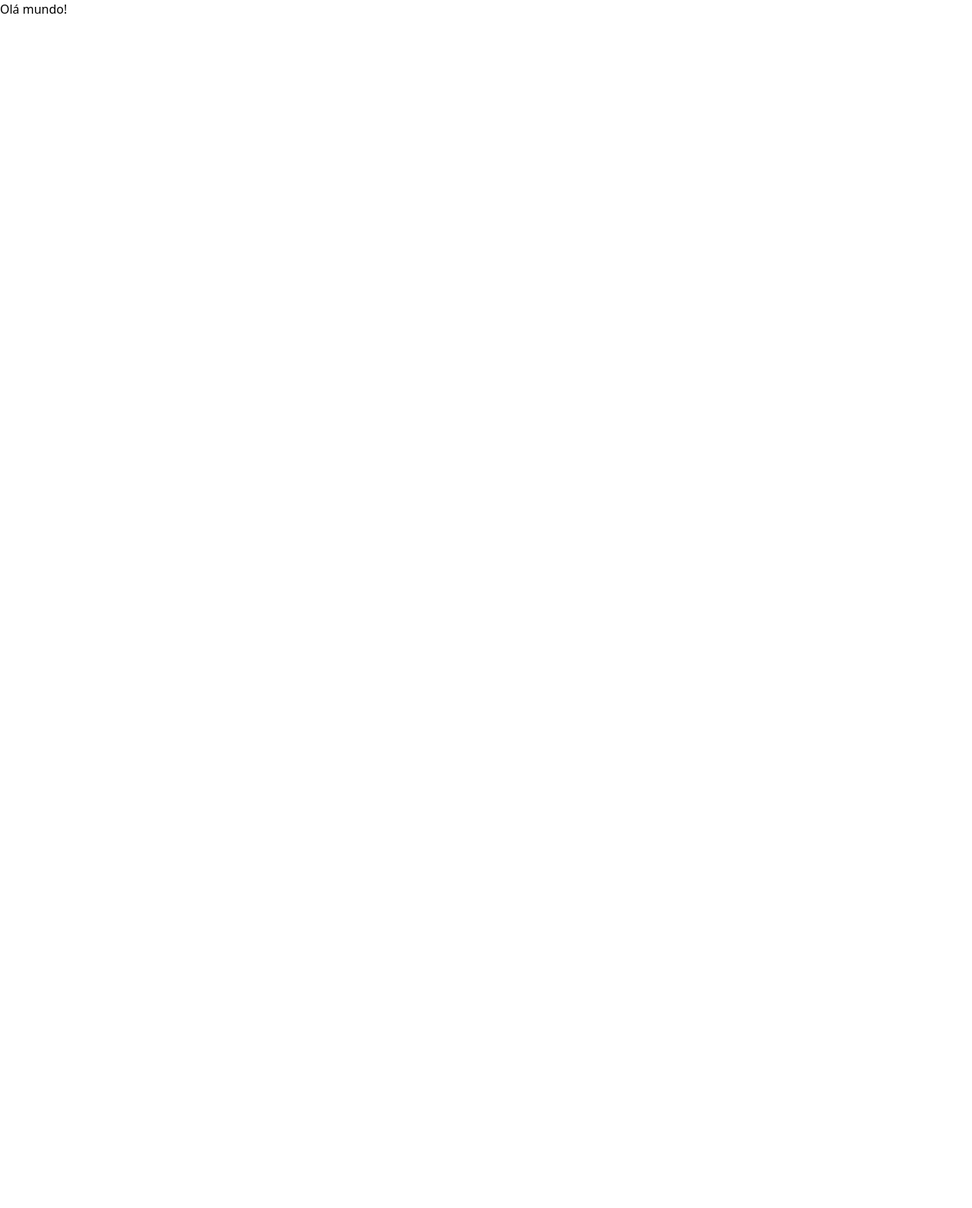
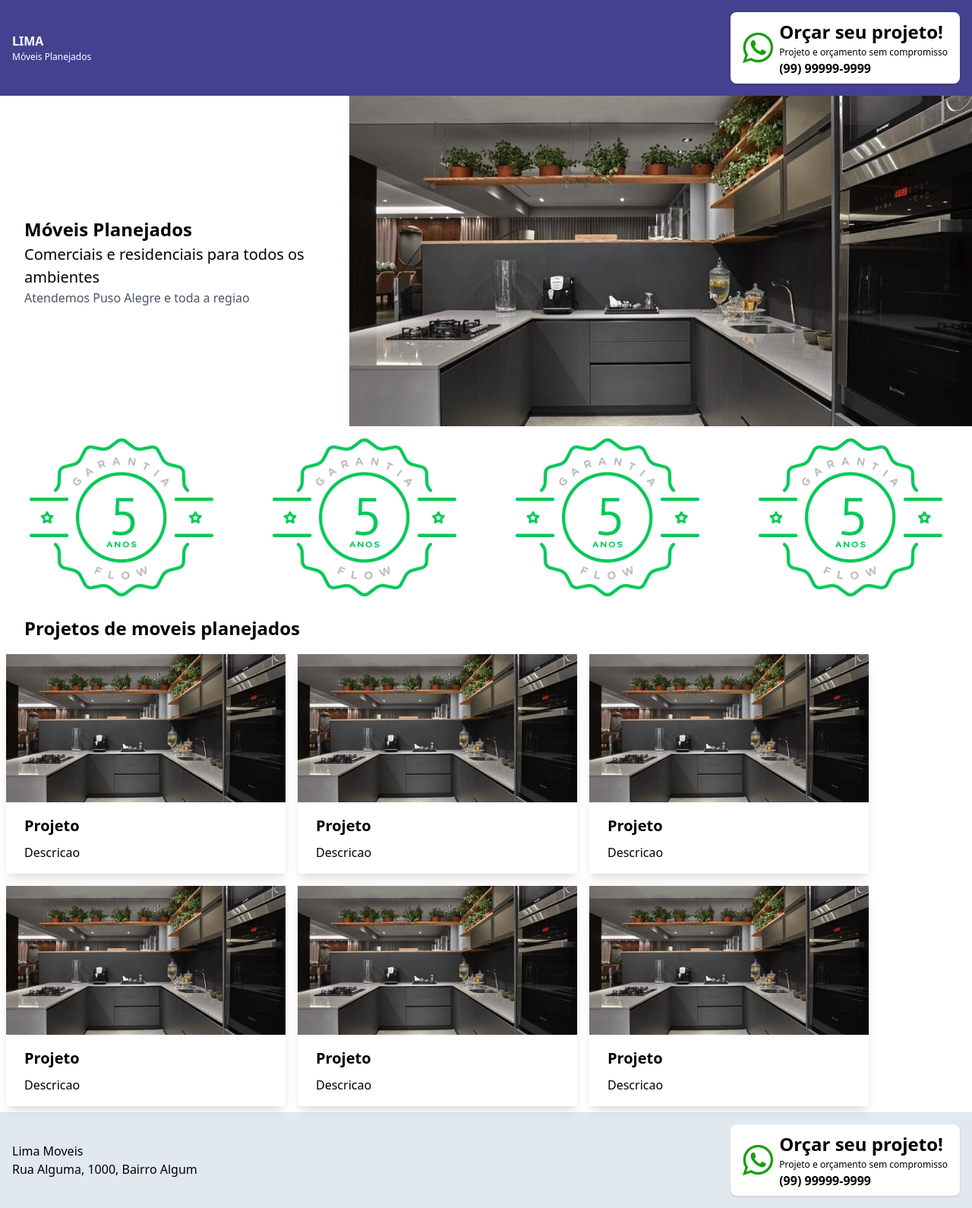
Before and after one commit to chrmartins/limamoveis, a Gatsby site: page / in a window 1280 px wide. Shown: the whole page at 76% size. Before the commit the page ends 800 px from the top, so only its background shows below. Built offline with nearby package versions, Linux system fonts and the light colour scheme; Gatsby itself is replaced by a stand-in of ours.

Commit message:
Iniciando graphql

```diff
--- a/gatsby-config.js
+++ b/gatsby-config.js
@@ -1,5 +1,9 @@
 module.exports = {
+  siteMetadata: {
+    title: 'Lima Moveis Planejados'
+  },
   plugins: [
+    'gatsby-plugin-react-helmet',
     'gatsby-plugin-postcss',
     {
       resolve: 'gatsby-plugin-purgecss',
--- a/package.json
+++ b/package.json
@@ -12,8 +12,10 @@
     "gatsby": "^2.21.9",
     "gatsby-plugin-postcss": "^2.3.0",
     "gatsby-plugin-purgecss": "^5.0.0",
+    "gatsby-plugin-react-helmet": "^3.3.1",
     "react": "^16.13.1",
     "react-dom": "^16.13.1",
+    "react-helmet": "^6.0.0",
     "tailwindcss": "^1.4.4"
   }
 }
--- a/public/index.html
+++ b/public/index.html
@@ -1 +1 @@
-<!DOCTYPE html><html><head><meta charSet="utf-8"/><meta http-equiv="x-ua-compatible" content="ie=edge"/><meta name="viewport" content="width=device-width, initial-scale=1, shrink-to-fit=no"/><meta name="note" content="environment=development"/><script src="/socket.io/socket.io.js"></script></head><body><div id="___gatsby"></div><script src="/commons.js"></script></body></html>
+<!DOCTYPE html><html><head><meta charSet="utf-8"/><meta http-equiv="x-ua-compatible" content="ie=edge"/><meta name="viewport" content="width=device-width, initial-scale=1, shrink-to-fit=no"/><meta name="note" content="environment=development"/><title data-react-helmet="true"></title><script src="/socket.io/socket.io.js"></script></head><body><div id="___gatsby"></div><script src="/commons.js"></script></body></html>
--- a/public/page-data/index/page-data.json
+++ b/public/page-data/index/page-data.json
@@ -1 +1 @@
-{"componentChunkName":"component---src-pages-index-js","path":"/","result":{"pageContext":{}}}
+{"componentChunkName":"component---src-pages-index-js","path":"/","result":{"data":{"site":{"siteMetadata":{"title":"Lima Moveis Planejados"}}},"pageContext":{}}}
--- /dev/null
+++ b/public/static/d/1195995896.json
@@ -0,0 +1 @@
+{"data":{"site":{"siteMetadata":{"title":"Lima Moveis Planejados"}}}}
--- /dev/null
+++ b/public/static/d/3580126006.json
@@ -0,0 +1 @@
+{"data":{"site":{"siteMetadata":{"title":"Lima Moveis Planejados"}}}}
--- /dev/null
+++ b/src/components/BtnWhatsapp.js
@@ -0,0 +1,19 @@
+import React from "react";
+
+import wa from '../../src/pages/assets/btn-whatsapp.png'
+
+export default function BtnWhatsapp() {
+  return (
+    <div
+      className=" bg-white shadow rounded-lg px-4 py-2 flex flex-col
+      items-center mt-6 sm:mt-0 sm:flex-row"
+    >
+      <img className="w-10 h-10" src={wa} alt="logo whatsapp" />
+      <div className="ml-2">
+        <h3 className="font-bold text-2xl">Orçar seu projeto!</h3>
+        <p className="text-xs"> Projeto e orçamento sem compromisso</p>
+        <p className="font-bold ">(99) 99999-9999</p>
+      </div>
+    </div>
+  );
+}
--- /dev/null
+++ b/src/components/Footer.js
@@ -0,0 +1,15 @@
+import React from "react";
+
+import BtnWhatsapp from './BtnWhatsapp'
+
+export default function Footer() {
+  return (
+    <div className="p-4 bg-gray-300 sm:flex justify-between items-center">
+      <div>
+        <h5>Lima Moveis</h5>
+        <p>Rua Alguma, 1000, Bairro Algum</p>
+      </div>
+      <BtnWhatsapp />
+    </div>
+  );
+}
--- /dev/null
+++ b/src/components/Header.js
@@ -0,0 +1,9 @@
+import React from 'react'
+
+export default function Header({ children }) {
+  return (
+    <div className="p-4 bg-indigo-800 sm:flex justify-between items-center">
+      { children }
+    </div>
+  )
+}
--- /dev/null
+++ b/src/components/Hero.js
@@ -0,0 +1,20 @@
+import React from "react";
+
+import moveisImg from '../pages/assets/moveis.jpg'
+
+export default function Hero() {
+  return (
+    <div className="flex flex-col items-center sm:flex-row sm:justify-between">
+      <div className="p-8">
+        <h2 className="font-bold text-2xl">Móveis Planejados</h2>
+        <p className="text-xl">
+          Comerciais e residenciais para todos os ambientes
+        </p>
+        <p className="text-gray-700">Atendemos Puso Alegre e toda a regiao</p>
+      </div>
+      <div>
+        <img src={moveisImg} alt="moveis" />
+      </div>
+    </div>
+  );
+}
--- /dev/null
+++ b/src/components/Logo.js
@@ -0,0 +1,10 @@
+import React from 'react'
+
+export default function Logo() {
+  return (
+    <div className="text-white">
+      <h1 className="font-bold">LIMA</h1>
+      <p className="text-xs">Móveis Planejados</p>
+    </div>
+  )
+}
--- /dev/null
+++ b/src/components/Projetos.js
@@ -0,0 +1,29 @@
+import React from 'react'
+
+import moveis from './../pages/assets/moveis.jpg'
+
+export default function Projetos() {
+
+  const projetos = [1,2,3,4,5,6]
+
+  return (
+    <div>
+        <h2 className='px-8 py-2 text-2xl font-bold'>Projetos de moveis planejados</h2>
+        <div className='flex flex-wrap'>
+          { projetos.map (() => {
+            return (
+              <div className='max-w-sm'>
+                <div className='m-2 rounded shadow-lg'>
+                  <img src={moveis} alt="moveis"/>
+                  <div className='px-6 py-4'>
+                    <p className='font-bold text-xl mb-2'>Projeto</p>
+                    <p>Descricao</p>
+                  </div>
+                </div>
+              </div>
+            )
+          })}
+        </div>
+    </div>
+  )
+}
--- /dev/null
+++ b/src/components/Selo.js
@@ -0,0 +1,17 @@
+import React from 'react'
+
+import selo from './../pages/assets/selo.png'
+
+export default function Selo() {
+
+    const selos = [1,2,3,4]
+
+    return (
+      <div className='flex flex-col items-center sm:flex-row justify-around'>
+        {selos.map(() => {
+          return <img className='my-4' src={selo} alt='selo' />
+        })}
+      </div>
+    )
+
+}
--- a/src/pages/index.js
+++ b/src/pages/index.js
@@ -1,13 +1,47 @@
-import React from 'react'
+import React from "react";
 
-import './styles.css'
+import "./styles.css";
+
+import Header from '../components/Header'
+import Logo from '../components/Logo'
+import BtnWhatsapp from '../components/BtnWhatsapp'
+import Footer from '../components/Footer'
+import Hero from '../components/Hero'
+import Selo from '../components/Selo'
+import Projetos from '../components/Projetos'
+
+import { Helmet } from 'react-helmet'
+import { graphql, useStaticQuery } from 'gatsby'
 
 const Index = () => {
-  return(
-    <div>
-      <h1>Olá mundo!</h1>
-    </div>
-  )
-}
 
-export default Index
+  const data = useStaticQuery(graphql`
+    query MyQuery {
+      site {
+        siteMetadata {
+          title
+        }
+      }
+    }
+  `)
+  return (
+    <>
+      <Helmet>
+        <title>Lima Moveis Planejados</title>
+      </Helmet>
+
+      <Header>
+        <Logo />
+        <BtnWhatsapp />
+      </Header>
+
+      <Hero />
+      <Selo />
+      <Projetos />
+
+      <Footer />
+    </>
+  );
+};
+
+export default Index;
```
Also changed, not shown: src/pages/assets/btn-whatsapp.png (added), src/pages/assets/moveis.jpg (added), src/pages/assets/selo.png (added), 2 other files.
